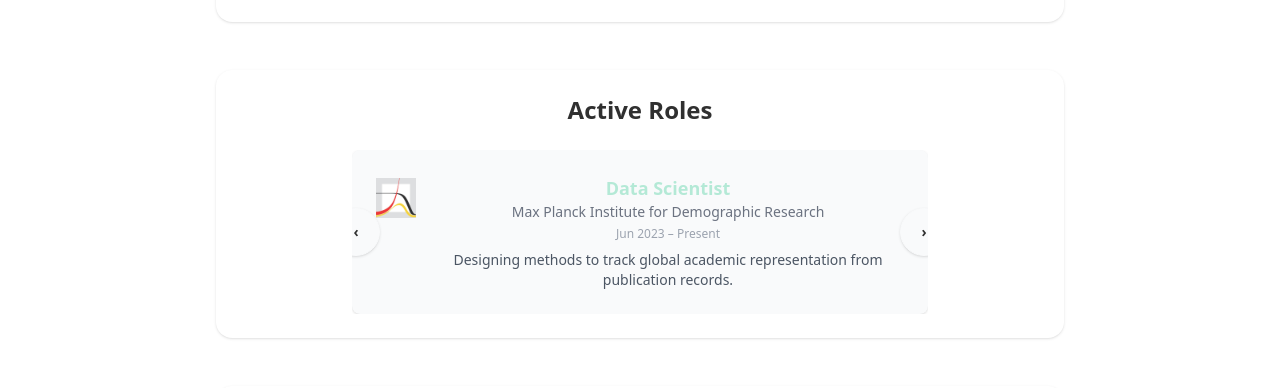
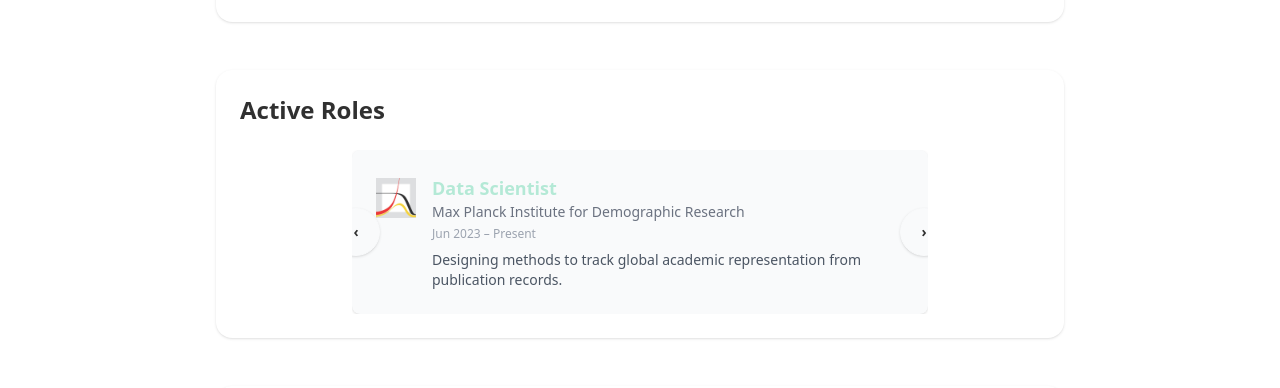
Before and after one commit to s-vishnoi/portfolio, a Vue app: page / in a window 1280 px wide. Shown: the part 306-694 px from the top of the page. Built offline with nearby package versions, Linux system fonts and the light colour scheme; no server answers.

Commit message:
left align roles

```diff
--- a/src/pages/Home.vue
+++ b/src/pages/Home.vue
@@ -25,7 +25,7 @@
 
 
     <!-- Active Roles Carousel -->
-    <section id="roles" class="bg-base-100 p-6 rounded-box shadow text-center relative">
+    <section id="roles" class="bg-base-100 p-6 rounded-box shadow text-left relative">
       <h2 class="text-2xl font-bold mb-6">Active Roles</h2>
       <div class="relative max-w-xl mx-auto overflow-hidden">
         <!-- Slide container -->
```
